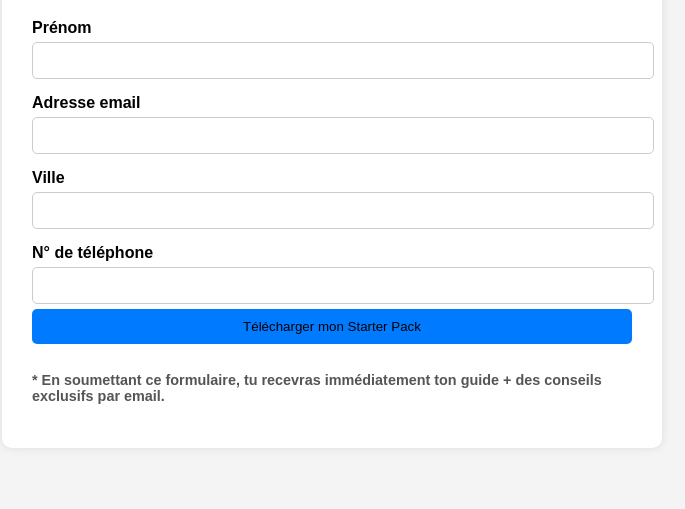
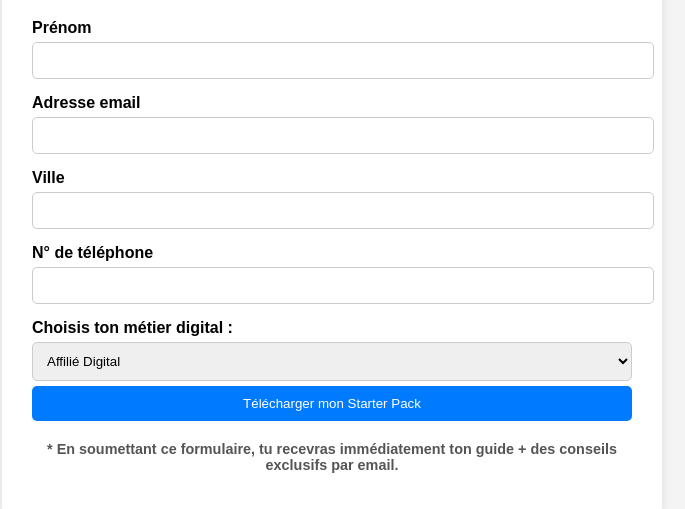
Before and after one commit to campusiaetdigitalisation/starterpack, a plain HTML site: page index.htm in a window 1280 px wide. Shown: the part 157-666 px from the top of the page, without its empty margins (308-993 px from the left). Drawn offline with Linux system fonts and the light colour scheme.

Commit message:
Add files via upload

```diff
--- a/index.htm
+++ b/index.htm
@@ -1,3 +1,4 @@
+
 <!DOCTYPE html>
 <html lang="fr">
 <head>
@@ -10,29 +11,38 @@
     h1 { color: #222; text-align: center; }
     label { display: block; margin-top: 15px; font-weight: bold; }
     input, select, button { width: 100%; padding: 10px; margin-top: 5px; border-radius: 5px; border: 1px solid #ccc; }
-    button { background-color: #007BFF; color: black; border: none; cursor: pointer; }
+    button { background-color: #007BFF; color: white; border: none; cursor: pointer; }
     button:hover { background-color: #0056b3; }
-    .note { font-size: 0.9em; color: #555; margin-top: 28px; font-weight: bold; }
+    .note { font-size: 0.9em; color: #555; margin-top: 20px;font-weight: bold; }
   </style>
 </head>
 <body>
   <div class="container">
     <h1>⭐ Obtiens ton Starter Pack Digital Gratuit</h1>
-    <form action="#" method="POST">
+    <form id="starterForm">
       <label for="name">Prénom</label>
       <input type="text" id="name" name="name" required>
 
       <label for="email">Adresse email</label>
       <input type="email" id="email" name="email" required>
-
-      <label for="ville">Ville</label>
+        <label for="ville">Ville</label>
       <input type="email" id="ville" name= required>
 
       <label for="tel">N° de téléphone</label >
       <input type="email" id="email" name="tel" required>
- <button type="submit">Télécharger mon Starter Pack</button>
+
+      <label for="metier">Choisis ton métier digital :</label>
+      <select id="metier" name="metier" required>
+        <option value="affiliation">Affilié Digital</option>
+        <option value="contenu_ia">Créateur de contenu IA</option>
+        <option value="automatisation">Freelance automatisateur</option>
+        <option value="social">Social Media Manager</option>
+        <option value="email">Email Marketer</option>
+      </select>
+
+      <button type="submit">Télécharger mon Starter Pack</button>
     </form>
-    <p class="note">* En soumettant ce formulaire, tu recevras immédiatement ton guide + des conseils exclusifs par email.</p>
+    <p align="center" class="note">* En soumettant ce formulaire, tu recevras immédiatement ton guide + des conseils exclusifs par email.</p>
   </div>
 
   <script>
```
